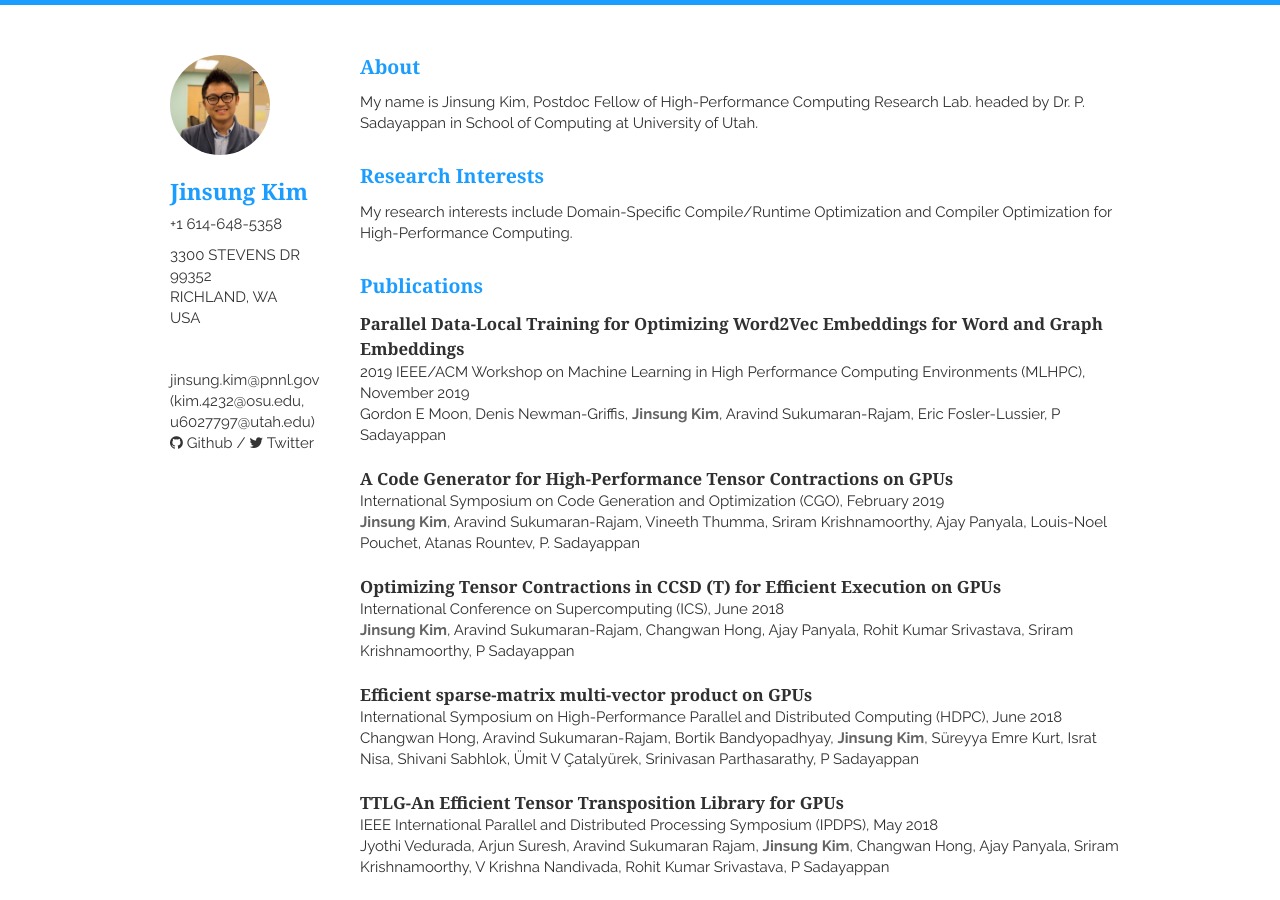
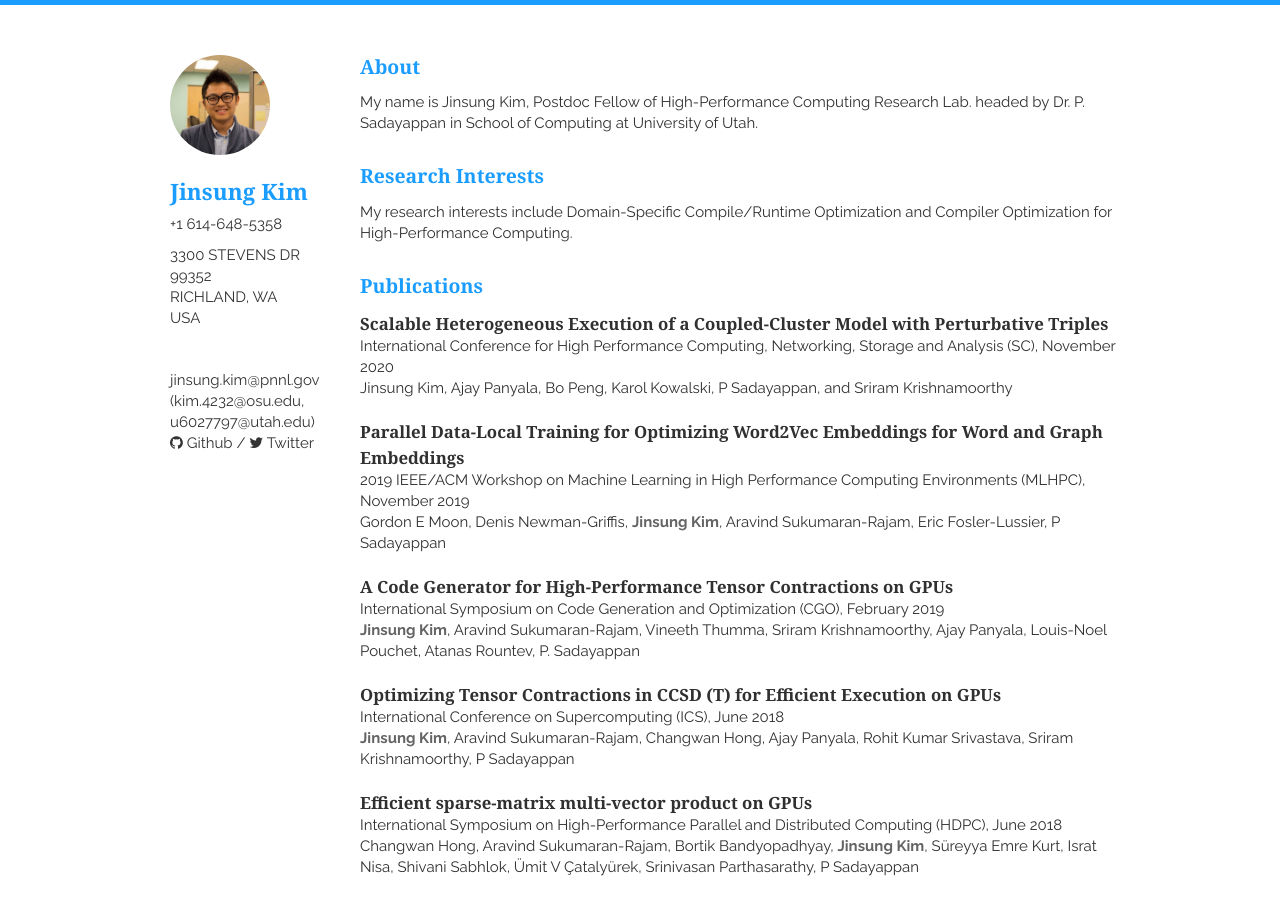
Before and after one commit to kimjsung/kimjsung.github.io, a Jekyll site: the page built from index.html, in a window 1280 px wide and 900 px high. Built offline with Jekyll 4.4.1, drawn with Linux system fonts in a browser that asks for light colours; nearby versions of some CDN libraries; the list of posts is cut into pages by our own code.

Commit message:
Update publications.html

```diff
--- a/_includes/publications.html
+++ b/_includes/publications.html
@@ -1,5 +1,12 @@
 <section class="thirteen columns">
     <h1>Publications</h1>
+    <article>
+        <header>
+            <h1>Scalable Heterogeneous Execution of a Coupled-Cluster Model with Perturbative Triples</h1>
+        </header>
+        <p>International Conference for High Performance Computing, Networking, Storage and Analysis (SC), November 2020</p>
+        <p>Jinsung Kim, Ajay Panyala, Bo Peng, Karol Kowalski, P Sadayappan, and Sriram Krishnamoorthy</p>
+    </article>
      <article>
         <header>
             <h1>Parallel Data-Local Training for Optimizing Word2Vec Embeddings for Word and Graph Embeddings</h1>
```
